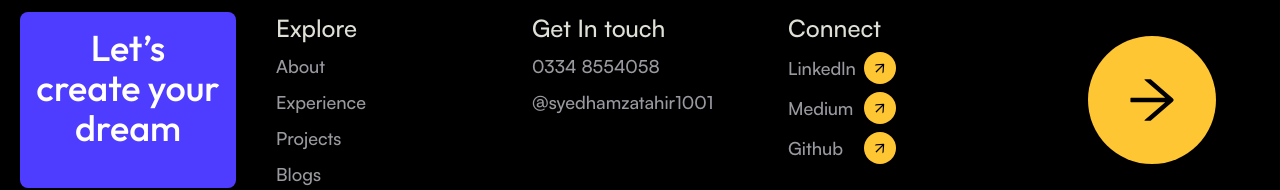
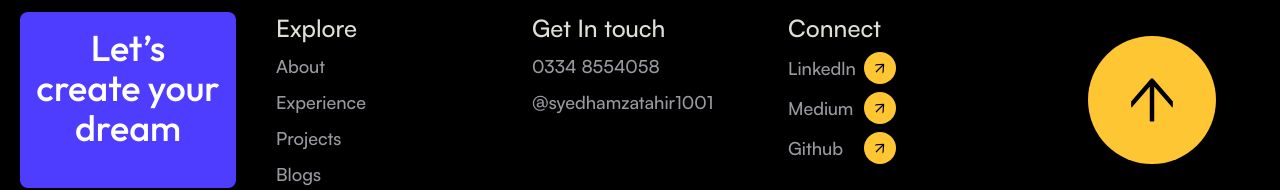
Before and after one commit to S-Y-3-D/Portfolio, a React (Vite) app: page /experience in a window 1280 px wide. Shown: the part 1500-1690 px from the top of the page. Built offline with nearby package versions, Linux system fonts and the light colour scheme.

Commit message:
Optimized

```diff
--- a/src/App.jsx
+++ b/src/App.jsx
@@ -3,7 +3,6 @@ import Navbar from "./components/Navbar";
 import Home from "./components/Home";
 import { useSelector } from "react-redux";
 import Web from "./components/Projects/Web";
-import TechScene from "./components/Spline/TechScene";
 import React, { useEffect } from "react";
 import About from "./components/About";
 import { Routes, Route, useLocation} from "react-router-dom";
--- a/src/components/Footer.jsx
+++ b/src/components/Footer.jsx
@@ -28,10 +28,10 @@ export default function Footer() {
       else clearInterval(scrollInterval);
    },15);
   }
-  function Circle({rotate,size,arrowSize}) {
+  function Circle({size,arrowSize}) {
     return (
       <div onClick={()=>scrollToTop(200)} className={`w-${size} h-${size} cursor-pointer flex flex-row items-center justify-center rounded-full bg-[#FFC633]`}>
-        <AiOutlineArrowRight size={arrowSize} className={`-rotate-${rotate}`} />
+        <AiOutlineArrowRight size={arrowSize} className={`-rotate-90`} />
       </div>
     );
   }
@@ -81,7 +81,7 @@ export default function Footer() {
           <Connect social={"Github"} rotate={45} size={8} arrowSize={16} link="https://github.com/S-Y-3-D" />
         </div>
         <div className="place-self-center">
-          <Circle rotate={90} size={32} arrowSize={60}/>
+          <Circle size={32} arrowSize={60}/>
 
         </div>
       </div>
--- a/src/components/Routes/Education.jsx
+++ b/src/components/Routes/Education.jsx
@@ -308,42 +308,42 @@ export default function Education() {
                 name="TensorFlow for Deep Learning"
                 source="Udacity"
                 skills="TensorFlow · CNNs · RNNs · Time Series"
-                image={tensorflow}
+                // image={tensorflow}
                 index={0}
               />
               <OnlineCourse
                 name="Advanced React"
                 source="Scrimba"
                 skills="React · Hooks · HOCs  · Redux"
-                image={react}
+                // image={react}
                 index={1}
               />
               <OnlineCourse
                 name="Deep Learning Specialization"
                 source="Coursera"
                 skills="Neural Networks · CNNs · Sequence Models"
-                image={deep}
+                // image={deep}
                 index={3}
               />
               <OnlineCourse
                 name="Machine Learning Specialization"
                 source="Coursera"
                 skills="Classification · Regression · Clusttering · Recommender Systems"
-                image={deep}
+                // image={deep}
                 index={4}
               />
               <OnlineCourse
                 name="Fundamentals of AI Azure"
                 source="Microsoft"
                 skills="Cloud Services · Azure · Azure ML Lab"
-                image={azure}
+                // image={azure}
                 index={2}
               />
               <OnlineCourse
                 name="Version control with Git"
                 source="Udacity"
                 skills="Push · Merge · Resolve conflicts "
-                image={git}
+                // image={git}
                 index={5}
               />
             </div>
--- a/src/components/Spline/TechScene.jsx
+++ b/src/components/Spline/TechScene.jsx
@@ -1,12 +1,12 @@
-import React, { Suspense } from 'react';
-const Spline = React.lazy(() => import('@splinetool/react-spline'));
+// import React, { Suspense } from 'react';
+// const Spline = React.lazy(() => import('@splinetool/react-spline'));
 
-export default function TechScene() {
-    return (
-        <div className={`absolute w-full h-full`}>
-          <Suspense fallback={<div>Loading...</div>}>
-        <Spline scene="https://prod.spline.design/XfhkYKm5jWPtsRbe/scene.splinecode" />
-        </Suspense>
-        </div>
-      )
-}
+// export default function TechScene() {
+//     return (
+//         <div className={`absolute w-full h-full`}>
+//           <Suspense fallback={<div>Loading...</div>}>
+//         <Spline scene="https://prod.spline.design/XfhkYKm5jWPtsRbe/scene.splinecode" />
+//         </Suspense>
+//         </div>
+//       )
+// }
```
